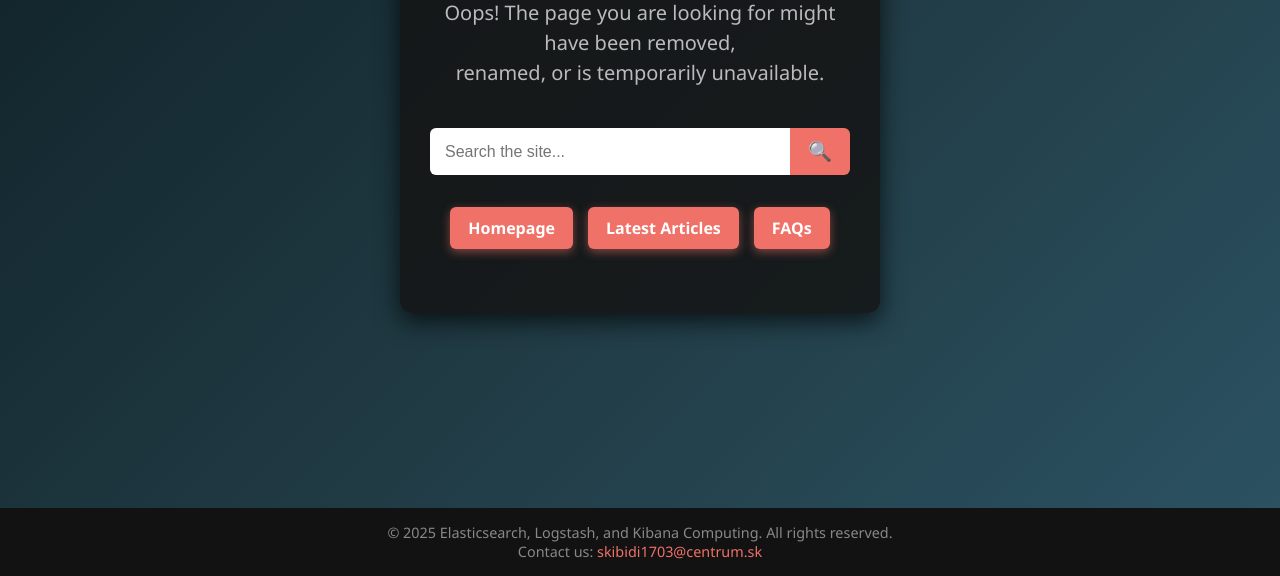
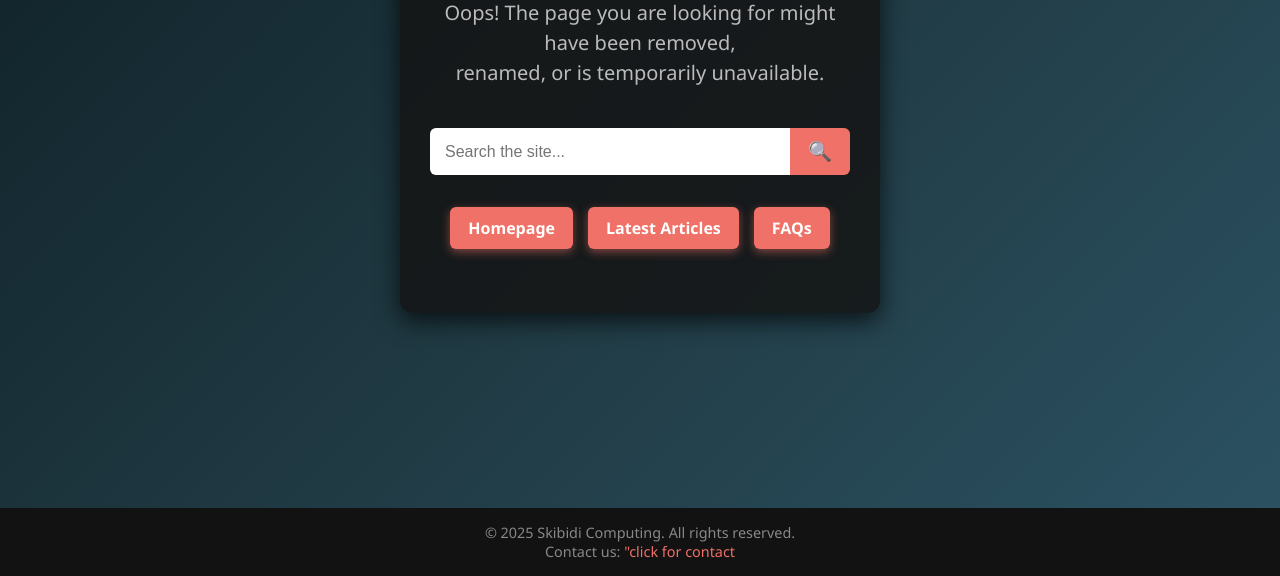
Before and after one commit to c82676b9a8/scripty, a plain HTML site: page index.html in a window 1280 px wide. Shown: the part 224-800 px from the top of the page. Drawn offline with Linux system fonts and the light colour scheme; no server answers.

Commit message:
Update footerasdfg

```diff
--- a/index.html
+++ b/index.html
@@ -24,8 +24,8 @@
   </div>
 
   <footer>
-    © 2025 Elasticsearch, Logstash, and Kibana Computing. All rights reserved.<br />
-    Contact us: <a href="https://discord.gg/zTxAfsDJs8">skibidi1703@centrum.sk</a>
+    © 2025 Skibidi Computing. All rights reserved.<br />
+    Contact us: <a href="https://discord.gg/zTxAfsDJs8">"click for contact</a>
   </footer>
 
   <script defer src="script.js"></script>
```
